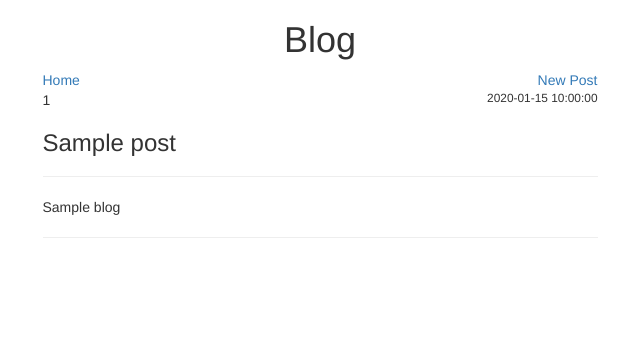
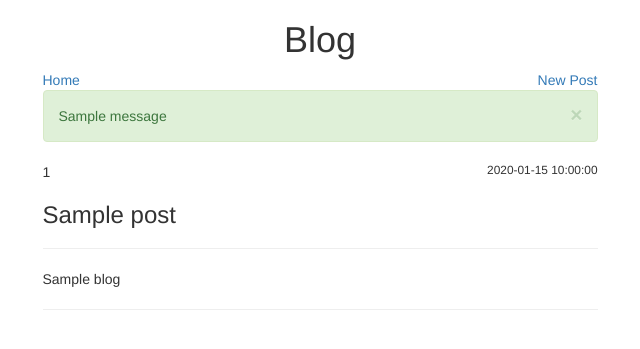
Before and after one commit to jreiher2003/Web-Development-with-Flask, a Flask app: template lesson 3 - Databases/basicblog/blog/templates/permalink.html in a window 1280 px wide. Shown: the top 349 px of the page, without its empty margins (320-960 px from the left). Run offline with Flask 2, Linux system fonts and the light colour scheme; the template is opened without the code that fills it: most values are stand-ins (such as "Sample title", 1, 10 or a date in 2020); one stand-in notice (Sample message) is shown; some libraries are stand-ins or nearby versions.

Commit message:
add flash cat success and changed succes message to be on permalink page

```diff
--- a/lesson 3 - Databases/basicblog/blog/templates/permalink.html
+++ b/lesson 3 - Databases/basicblog/blog/templates/permalink.html
@@ -3,6 +3,16 @@
 {% block content %}
 <div class="row">
 	<div class="col-xs-12 col-sm-8 col-sm-offset-2 col-md-6 col-md-offset-3">
+		{% with messages = get_flashed_messages(with_categories=true) %}
+			{% if messages %}
+			{% for category, message in messages %}
+			<div class="alert alert-{{ category }} alert-dismissible" role="alert">
+				<button type="button" class="close" data-dismiss="alert" aria-label="Close"><span aria-hidden="true">&times;</span></button>
+				{{ message }}
+			</div>
+			{% endfor %}
+			{% endif %}
+			{% endwith %}
 		<div>
 			{{ post.key().id() }}
 			<small class="pull-right">{{ post.created }}</small>
--- a/lesson 3 - Databases/basicblog/blog/views.py
+++ b/lesson 3 - Databases/basicblog/blog/views.py
@@ -16,7 +16,7 @@ def newpost():
 		if subject and blog:
 			newEntry = Entry(parent= blog_key(), subject=subject, blog=blog)
 			newEntry.put()
-			flash('Thanks for your submission!', 'danger')
+			flash('Thanks for your submission!', 'success')
 			return redirect(url_for('permalink', post_id=newEntry.key().id()))
 		else:
 			flash('You need both subject and blog entry', 'danger')
```
